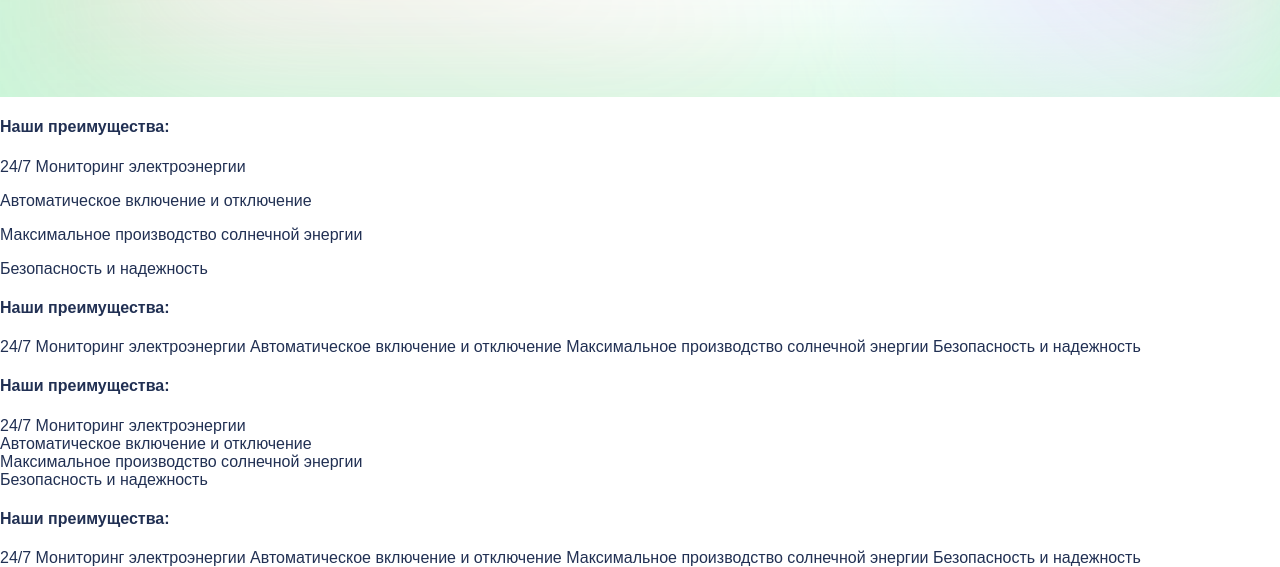
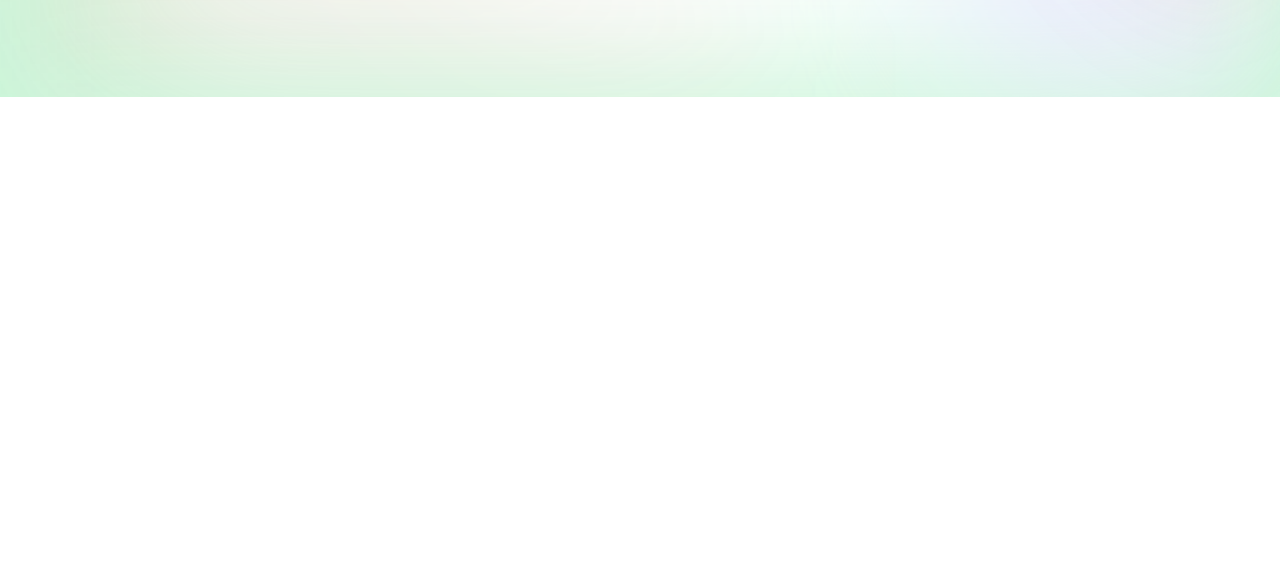
Before and after one commit to jnff/green-corp-landing, a plain HTML site: page index.html in a window 1280 px wide. Shown: the part 703-1270 px from the top of the page. After the commit the page ends 800 px from the top, so only its background shows below. Drawn offline with Linux system fonts and the light colour scheme.

Commit message:
Header and first section-clean

```diff
--- a/index.html
+++ b/index.html
@@ -27,35 +27,6 @@
             <img class="about__image" src="img/solar-panel.png">
         </div>
     </section>
-    <h4>Наши преимущества:</h4>
-    <p>24/7 Мониторинг электроэнергии</p>
-    <p>Автоматическое включение и отключение</p>
-    <p>Максимальное производство солнечной энергии</p>
-    <p>Безопасность и надежность</p>
-
-    <h4>Наши преимущества:</h4>
-    <p>
-    24/7 Мониторинг электроэнергии
-    Автоматическое включение и отключение
-    Максимальное производство солнечной энергии
-    Безопасность и надежность
-    </p>
-
-    <h4>Наши преимущества:</h4>
-    24/7 Мониторинг электроэнергии
-    <br>
-    Автоматическое включение и отключение
-    <br>
-    Максимальное производство солнечной энергии
-    <br>
-    Безопасность и надежность
-    <br>
-
-    <h4>Наши преимущества:</h4>
-    <l>24/7 Мониторинг электроэнергии</l>
-    <l>Автоматическое включение и отключение</l>
-    <l>Максимальное производство солнечной энергии</l>
-    <l>Безопасность и надежность</l>
 
 </body>
 </html>
```
